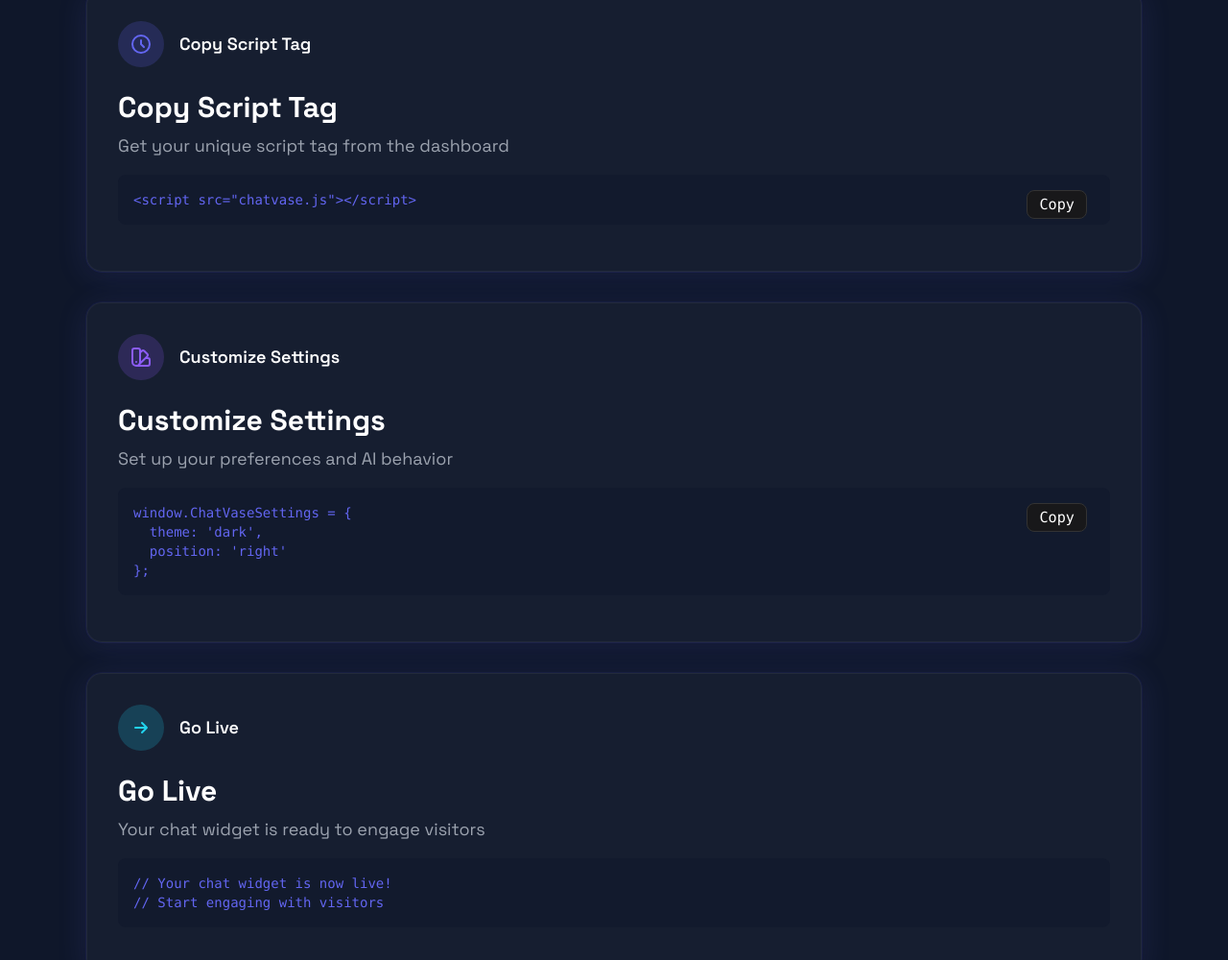
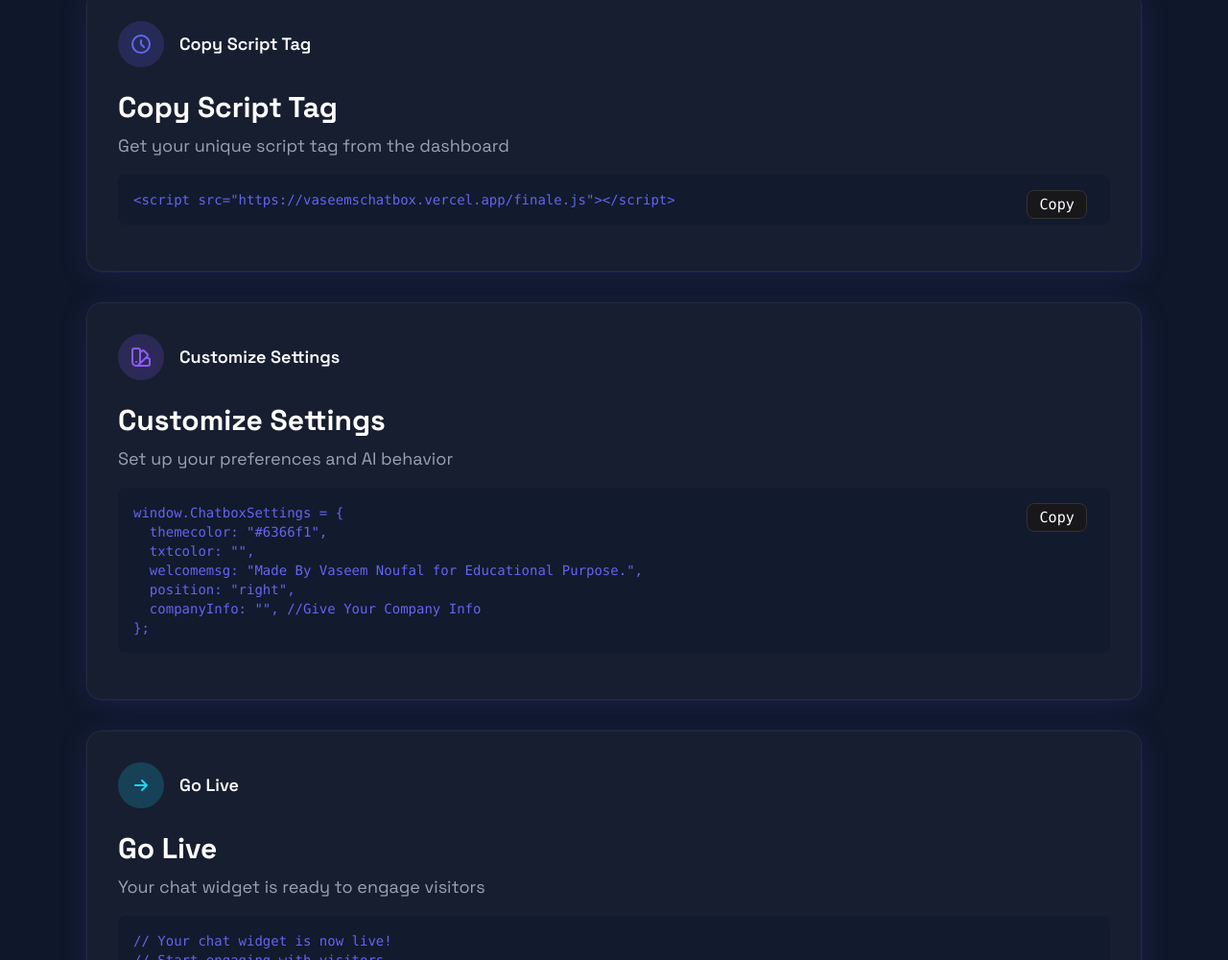
Before and after one commit to VaseemNoufal/LandingChatbox, a plain HTML site: page index.html in a window 1280 px wide. Shown: the part 1977-2977 px from the top of the page at 96% size. Drawn offline with nearby package versions, Linux system fonts and the light colour scheme.

Commit message:
hjoo commit

```diff
--- a/index.html
+++ b/index.html
@@ -477,7 +477,7 @@
                         <h3 class="text-2xl md:text-3xl font-bold mb-2 text-left">Copy Script Tag</h3>
                         <p class="text-gray-400 text-lg mb-4 text-left">Get your unique script tag from the dashboard</p>
                         <div class="bg-dark/50 rounded-lg p-4 mb-4 text-left font-mono text-sm overflow-x-auto relative">
-                            <code class="text-primary" id="code-script">&lt;script src=&quot;chatvase.js&quot;&gt;&lt;/script&gt;</code>
+                            <code class="text-primary" id="code-script">&lt;script src=&quot;https://vaseemschatbox.vercel.app/finale.js&quot;&gt;&lt;/script&gt;</code>
                             <button class="copy-btn" onclick="copyCode('code-script', this)">Copy</button>
                         </div>
                     </div>
@@ -496,7 +496,16 @@
                         <h3 class="text-2xl md:text-3xl font-bold mb-2 text-left">Customize Settings</h3>
                         <p class="text-gray-400 text-lg mb-4 text-left">Set up your preferences and AI behavior</p>
                         <div class="bg-dark/50 rounded-lg p-4 mb-4 text-left font-mono text-sm overflow-x-auto relative">
-                            <code class="text-primary" id="code-settings">window.ChatVaseSettings = {<br>&nbsp;&nbsp;theme: 'dark',<br>&nbsp;&nbsp;position: 'right'<br>};</code>
+                            <code class="text-primary" id="code-settings">
+                                window.ChatboxSettings = {<br>
+                                &nbsp;&nbsp;themecolor: "#6366f1",<br>
+                                &nbsp;&nbsp;txtcolor: "",<br>
+                                &nbsp;&nbsp;welcomemsg: "Made By Vaseem Noufal for Educational Purpose.",<br>
+                                &nbsp;&nbsp;position: "right",<br>
+                                &nbsp;&nbsp;companyInfo: "", //Give Your Company Info<br>
+                                };
+                              </code>
+
                             <button class="copy-btn" onclick="copyCode('code-settings', this)">Copy</button>
                         </div>
                     </div>
```
